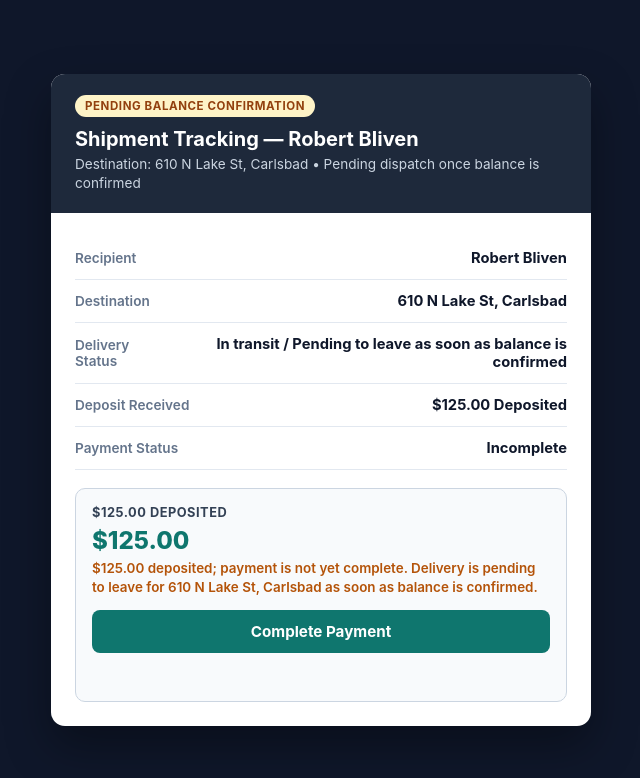
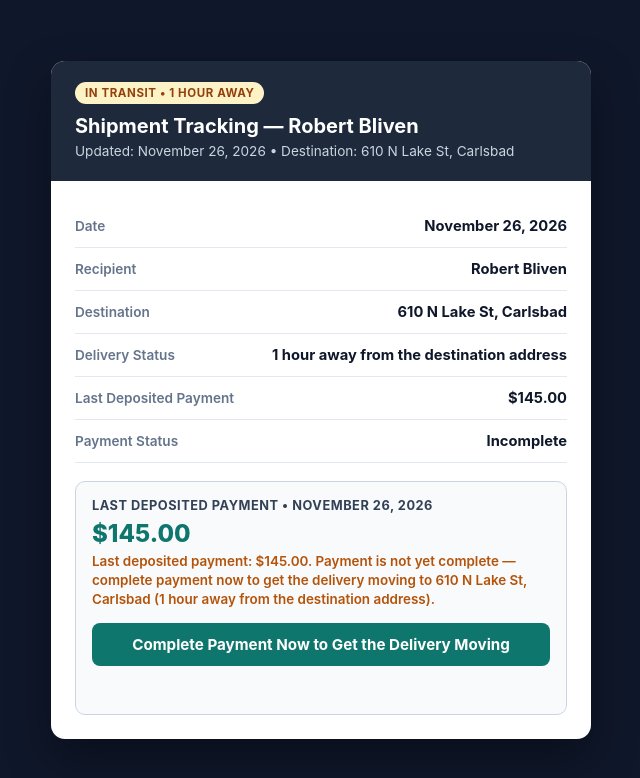
Before and after one commit to tracking-code/shipment-status, a plain HTML site: page index.html in a window 1280 px wide. Shown: the whole page, without its empty margins (319-959 px from the left). Drawn offline with Linux system fonts and the light colour scheme.

Commit message:
Revise shipment status and payment information
Updated shipment tracking information and payment details.

```diff
--- a/index.html
+++ b/index.html
@@ -148,12 +148,16 @@
 <body>
   <div class="card">
     <div class="header">
-      <div class="badge">Pending Balance Confirmation</div>
+      <div class="badge">In Transit • 1 Hour Away</div>
       <h1>Shipment Tracking — Robert Bliven</h1>
-      <p>Destination: 610 N Lake St, Carlsbad • Pending dispatch once balance is confirmed</p>
+      <p>Updated: November 26, 2026 • Destination: 610 N Lake St, Carlsbad</p>
     </div>
 
     <div class="body">
+      <div class="row">
+        <span class="label">Date</span>
+        <span class="value">November 26, 2026</span>
+      </div>
       <div class="row">
         <span class="label">Recipient</span>
         <span class="value">Robert Bliven</span>
@@ -164,11 +168,11 @@
       </div>
       <div class="row">
         <span class="label">Delivery Status</span>
-        <span class="value" id="deliveryStatusText">In transit / Pending to leave as soon as balance is confirmed</span>
+        <span class="value" id="deliveryStatusText">1 hour away from the destination address</span>
       </div>
       <div class="row">
-        <span class="label">Deposit Received</span>
-        <span class="value">$125.00 Deposited</span>
+        <span class="label">Last Deposited Payment</span>
+        <span class="value">$145.00</span>
       </div>
       <div class="row">
         <span class="label">Payment Status</span>
@@ -176,12 +180,12 @@
       </div>
 
       <div class="deposit-box">
-        <div class="deposit-title">$125.00 Deposited</div>
-        <div class="deposit-amount">$125.00</div>
+        <div class="deposit-title">Last Deposited Payment • November 26, 2026</div>
+        <div class="deposit-amount">$145.00</div>
         <div class="status-note" id="incompleteNote">
-          $125.00 deposited; payment is not yet complete. Delivery is pending to leave for 610 N Lake St, Carlsbad as soon as balance is confirmed.
+          Last deposited payment: $145.00. Payment is not yet complete — complete payment now to get the delivery moving to 610 N Lake St, Carlsbad (1 hour away from the destination address).
         </div>
-        <button class="btn" onclick="completePayment()">Complete Payment</button>
+        <button class="btn" onclick="completePayment()">Complete Payment Now to Get the Delivery Moving</button>
         <div class="msg" id="actionMsg"></div>
       </div>
     </div>
@@ -190,10 +194,10 @@
   <script>
     function completePayment() {
       document.getElementById("paymentStatusText").textContent = "Complete Payment (Updated)";
-      document.getElementById("deliveryStatusText").textContent = "In Transit — Scheduled to leave for 610 N Lake St, Carlsbad";
-      document.getElementById("incompleteNote").textContent = "Complete Payment selected. Ready for dispatch / transit to 610 N Lake St, Carlsbad.";
+      document.getElementById("deliveryStatusText").textContent = "1 hour away from the destination address — Delivery Moving";
+      document.getElementById("incompleteNote").textContent = "Payment completed on November 26, 2026. Delivery is moving and 1 hour away from 610 N Lake St, Carlsbad.";
       document.getElementById("incompleteNote").style.color = "#047857";
-      document.getElementById("actionMsg").textContent = "Updated: Complete Payment recorded for Robert Bliven.";
+      document.getElementById("actionMsg").textContent = "Updated: Complete Payment selected for Robert Bliven (November 26, 2026).";
     }
   </script>
 </body>
```
